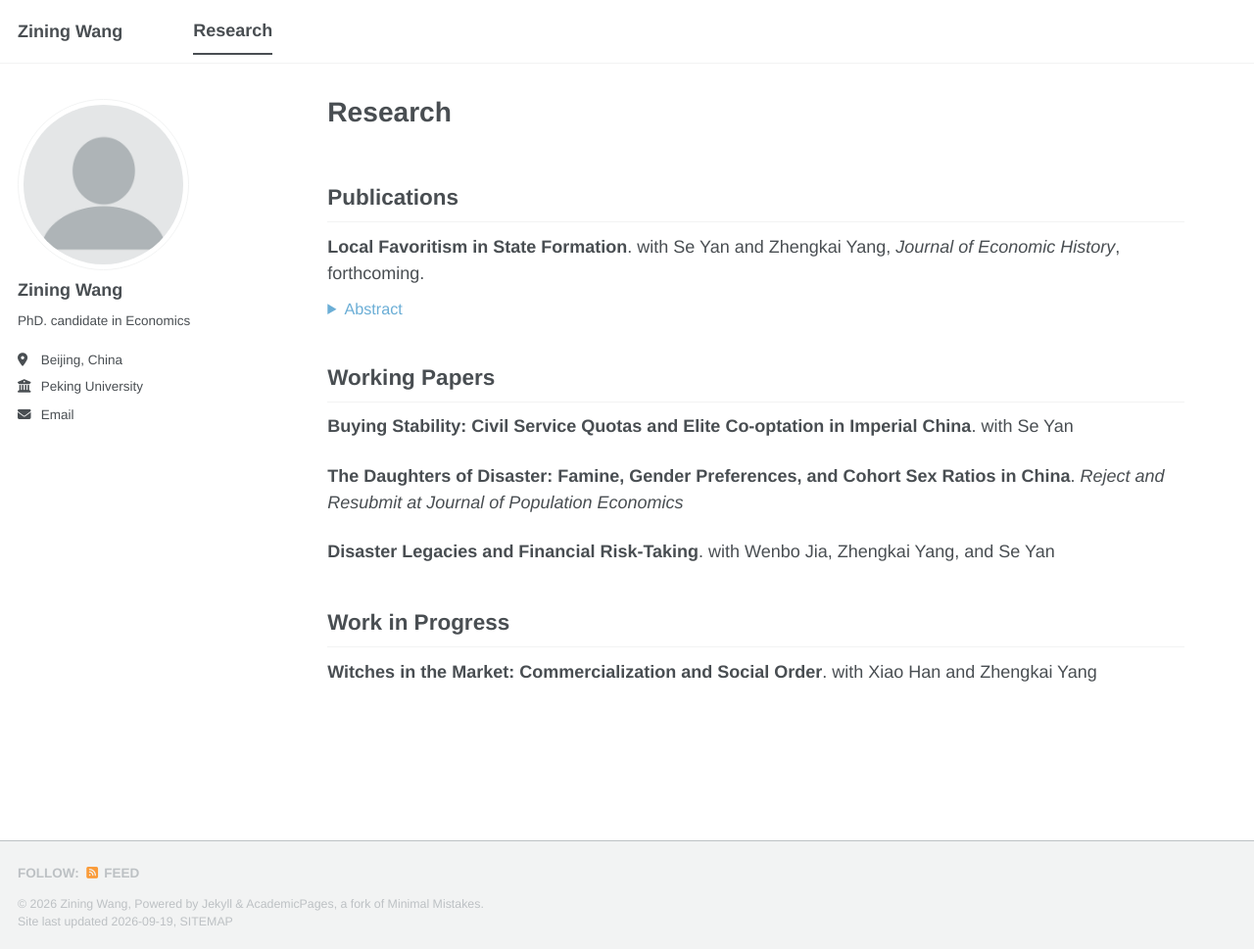
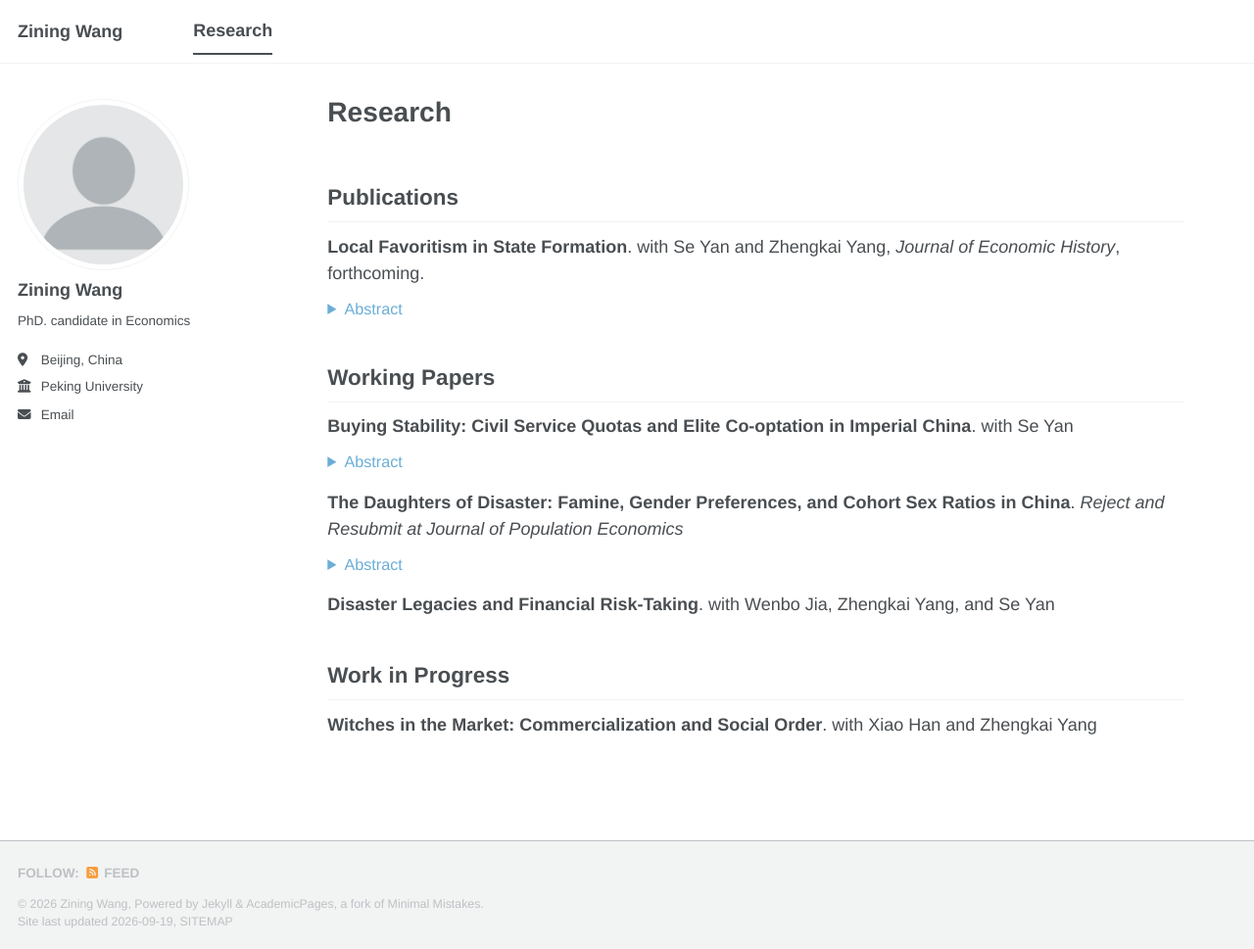
Before and after one commit to ziningwang-econ/ziningwang-econ.github.io, a Jekyll site: the page built from _pages/research.md, in a window 1280 px wide and 969 px high. Shown: the whole window at 98% size. Built offline with Jekyll 4.4.1, drawn with Linux system fonts in a browser that asks for light colours; a style sheet for code colours, icons or effects is not loaded.

Commit message:
Update research.md

```diff
--- a/_pages/research.md
+++ b/_pages/research.md
@@ -20,7 +20,21 @@
 
 **Buying Stability: Civil Service Quotas and Elite Co-optation in Imperial China**. with Se Yan
 
+<details class="paper-abstract">
+  <summary>Abstract</summary>
+  <p>
+    How do autocratic states buy political stability from elites, and what are the long-run costs? This paper examines the social and political consequences of the 1427 regional quota reform in China’s civil service examination system. Using a prefecture-level difference-in-differences design, we show that quota expansion increased social mobility and exam access, but lowered admission quality. The additional quotas were disproportionately acquired by the prefectures historically strong in education and local elites, suggesting elite co-optation. Quota expansion reduced elite-led rebellions in the short run, while having little effect on peasant uprisings. Extending the analysis to the entire Ming dynasty, we find a dynamic reversal pattern. Regions receiving larger quota increases experienced more peasant uprisings in the late Ming, and this pattern remains robust to alternative prefecture-level exposure measures. Place-based quotas helped the state buy elite stability, but this political bargain may have shifted the costs of maintaining order onto ordinary peasants and led to long-run popular instability.
+  </p>
+</details>
+
 **The Daughters of Disaster: Famine, Gender Preferences, and Cohort Sex Ratios in China**. *Reject and Resubmit at Journal of Population Economics*
+
+<details class="paper-abstract">
+  <summary>Abstract</summary>
+  <p>
+    Disasters can reshape social preferences in ways that persist long after the immediate crisis has passed. This paper studies whether China’s Great Famine, from 1959 to 1961, durably shifted family preferences toward daughters. Using prefecture-by-cohort sex ratios from the 1990 Census, I find that famine severity predicts lower sex ratios primarily among post-famine cohorts born from 1963 to 1970, not only among famine-born cohorts. This pattern is robust to alternative famine measures, province exclusions, and migration-restricted samples. Fertility histories show that women from harder-hit areas reported fewer sons among both births and surviving children, with postnatal losses rising more for boys. A nationally representative social survey reveals that respondents in more affected areas express stronger daughter preferences, without a corresponding shift toward broader gender egalitarianism. The results suggest that extreme deprivation can alter household child-gender valuation, weakening son preference without necessarily transforming gender ideology.
+  </p>
+</details>
 
 **Disaster Legacies and Financial Risk-Taking**. with Wenbo Jia, Zhengkai Yang, and Se Yan
 
```
